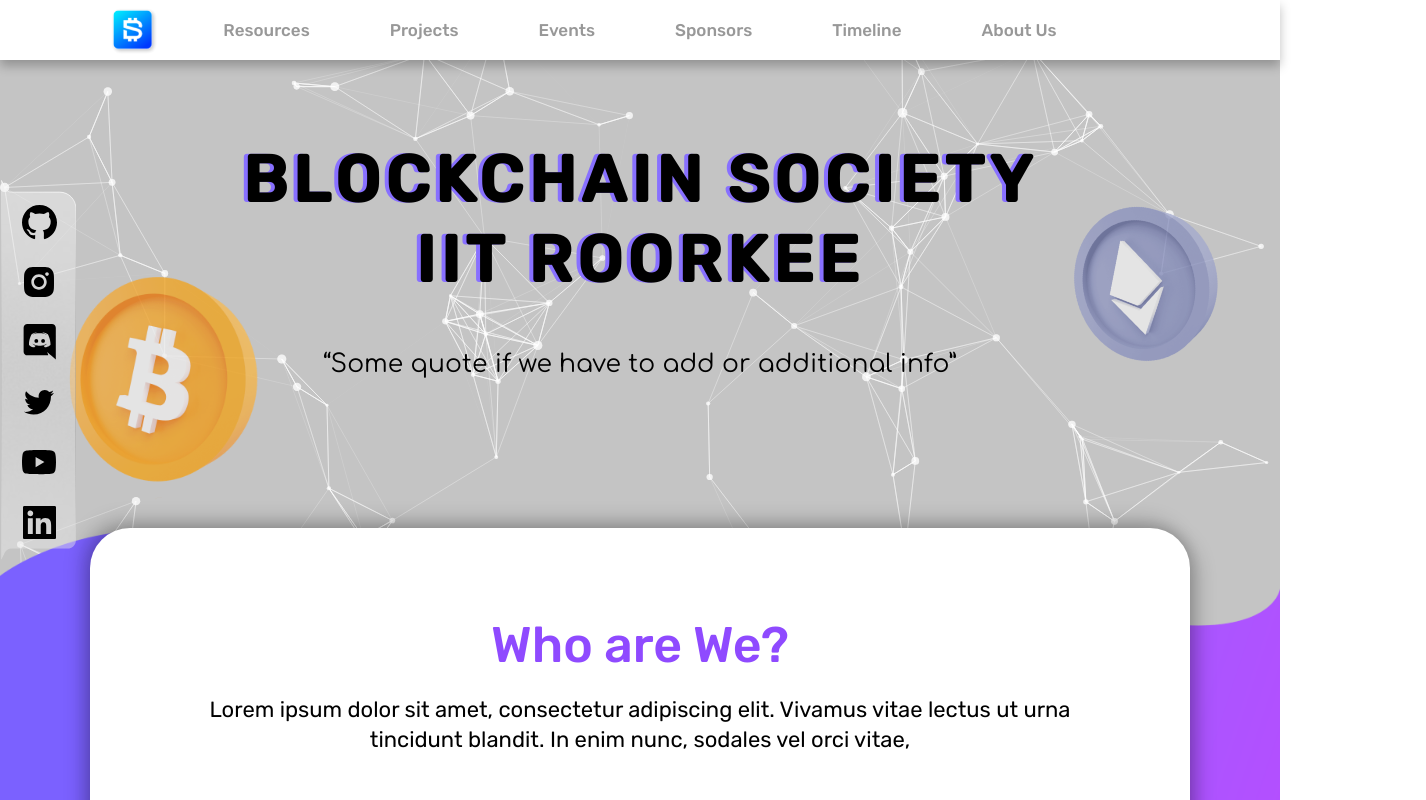
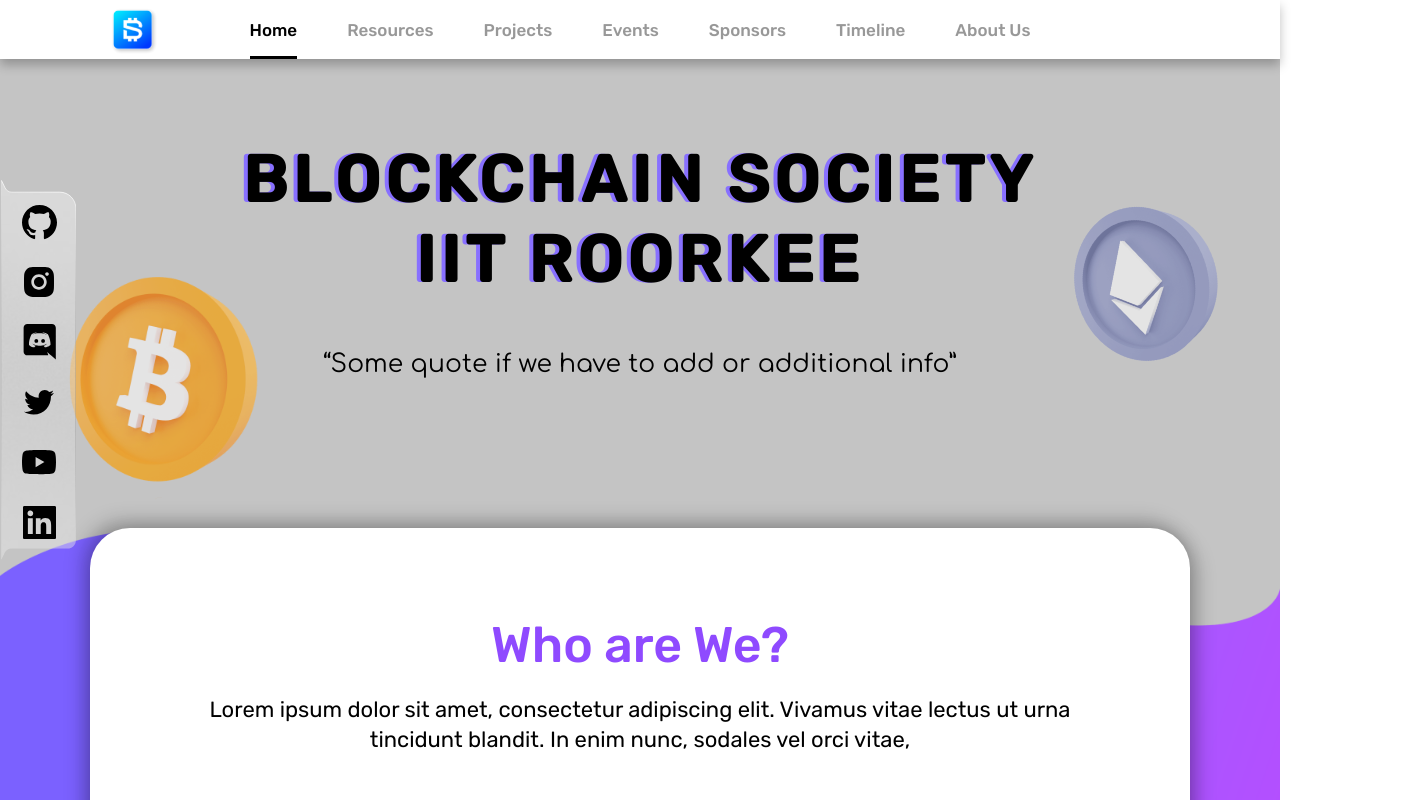
Before and after one commit to BlocSoc-iitr/website, a React (Create React App) app: page / in a window 1280 px wide. Shown: the top 800 px of the page, 1426 px wide, since content can reach past the window. Built offline with nearby package versions, Linux system fonts and the light colour scheme.

Commit message:
Navbar updated, Wall of Love added

```diff
--- a/src/App.js
+++ b/src/App.js
@@ -6,6 +6,7 @@
 import Resources from "./components/resources";
 import Events from "./components/events";
 import Projects from "./components/projects";
+import Sponsors from "./components/sponsors";
 
 function App() {
   return (
--- a/src/components/home/index.js
+++ b/src/components/home/index.js
@@ -14,7 +14,7 @@
   return (
     <>
         <div className='hero_section'>
-            <Particles
+            {/*<Particles
                 id="tsparticles"
                 init={particlesInit}
                 loaded={particlesLoaded}
@@ -90,7 +90,7 @@
                     },
                     detectRetina: true,
                 }}
-            />
+            />*/}
             <div className='above_particle_div'>
                 <p className='hero_head'>Blockchain Society</p>
                 <p className='hero_head'>IIT Roorkee</p>
--- a/src/components/navbar/index.js
+++ b/src/components/navbar/index.js
@@ -13,6 +13,9 @@
     </div>
     <div className='main_nav'>
         <ul>
+            <li>
+                <NavLink to="/" activeClassName="active" className='nav_link'>Home</NavLink>
+            </li>
             <li>
                 <NavLink to="/resources" activeClassName="active" className='nav_link'>Resources</NavLink>
             </li>
--- a/src/components/navbar/navbar.css
+++ b/src/components/navbar/navbar.css
@@ -15,7 +15,7 @@
     position: fixed;
     top: 0;
     width: 100vw;
-    height: 6rem;
+    padding-top: 2rem;
     overflow: hidden;
     display: flex;
     justify-content: center;
@@ -27,7 +27,7 @@
 
 .main_nav>ul>li {
     display: inline-flex;
-    padding: 0 4rem 0 4rem;
+    margin: 0 2.5rem;
 }
 
 .nav_link {
@@ -41,10 +41,13 @@
 
 .nav_link:hover {
     color: black;
-    transition: ease-in-out;
-    transition-duration: 400ms;
 }
 
 .active {
+    bottom: 0;
+    padding-bottom: 1.6rem;
     color: black;
+    border-bottom-style: solid;
+    border-bottom-width: 3.1px;
+    width: fit-content;
 }
--- a/src/components/sponsors/sponsors.css
+++ b/src/components/sponsors/sponsors.css
@@ -51,11 +51,9 @@
 
 .etc {
     position: absolute;
+    right: 0;
     height: 32rem;
-    transform: rotate(15deg);
     top: 303vh;
-    right: -11rem;
-    opacity: 0.8;
 }
 
 .linkImg {
--- a/src/components/twitter/index.js
+++ b/src/components/twitter/index.js
@@ -4,8 +4,12 @@
 function Twitter() {
   return (
       <>
-        <div className='twitter_main'></div>
-        <div className='tweets'>Hello</div>
+        <div className='twitter_main'>
+          <p className='love_wall'>Wall of <br/> L❤️VE</p>
+        </div>
+        <div className='tweets'>
+          <p className='tweet_posts'>Embedded Twitter Post</p>
+        </div>
       </>
   );
 }
--- a/src/components/twitter/twitter.css
+++ b/src/components/twitter/twitter.css
@@ -3,14 +3,20 @@
     margin-top: 98.7rem;
     width: 100vw;
     height: 68rem;
-    background: #843AFC;
-    background-image: url('../../assets/twitter_comp.png');
-    background-repeat: no-repeat;
-    background-size: cover;
+    background: #2C2443;
     display: flex;
-    justify-content: center;
-    text-align: center;
+    align-items: center;
     overflow-y: visible;
+}
+
+.love_wall {
+    font-family: Rubik;
+    font-style: normal;
+    font-weight: 600;
+    font-size: 10rem;
+    padding-left: 20rem;
+    color: #FFFFFF;
+    text-shadow: 6px 6px 10px rgba(0, 0, 0, 0.25);
 }
 
 .tweets {
@@ -22,4 +28,15 @@
     border-radius: 4rem;
     background-color: white;
     box-shadow: 6px 6px 10px rgba(0, 0, 0, 0.25), -6px -6px 10px rgba(0, 0, 0, 0.25);
+    display: flex;
+    align-items: center;
 }
+
+.tweet_posts {
+    font-family: Rubik;
+    font-style: normal;
+    font-weight: 500;
+    font-size: 5rem;
+    text-align: center;
+    color: #000000;
+}
```
Also changed, not shown: src/assets/ETC.png.
